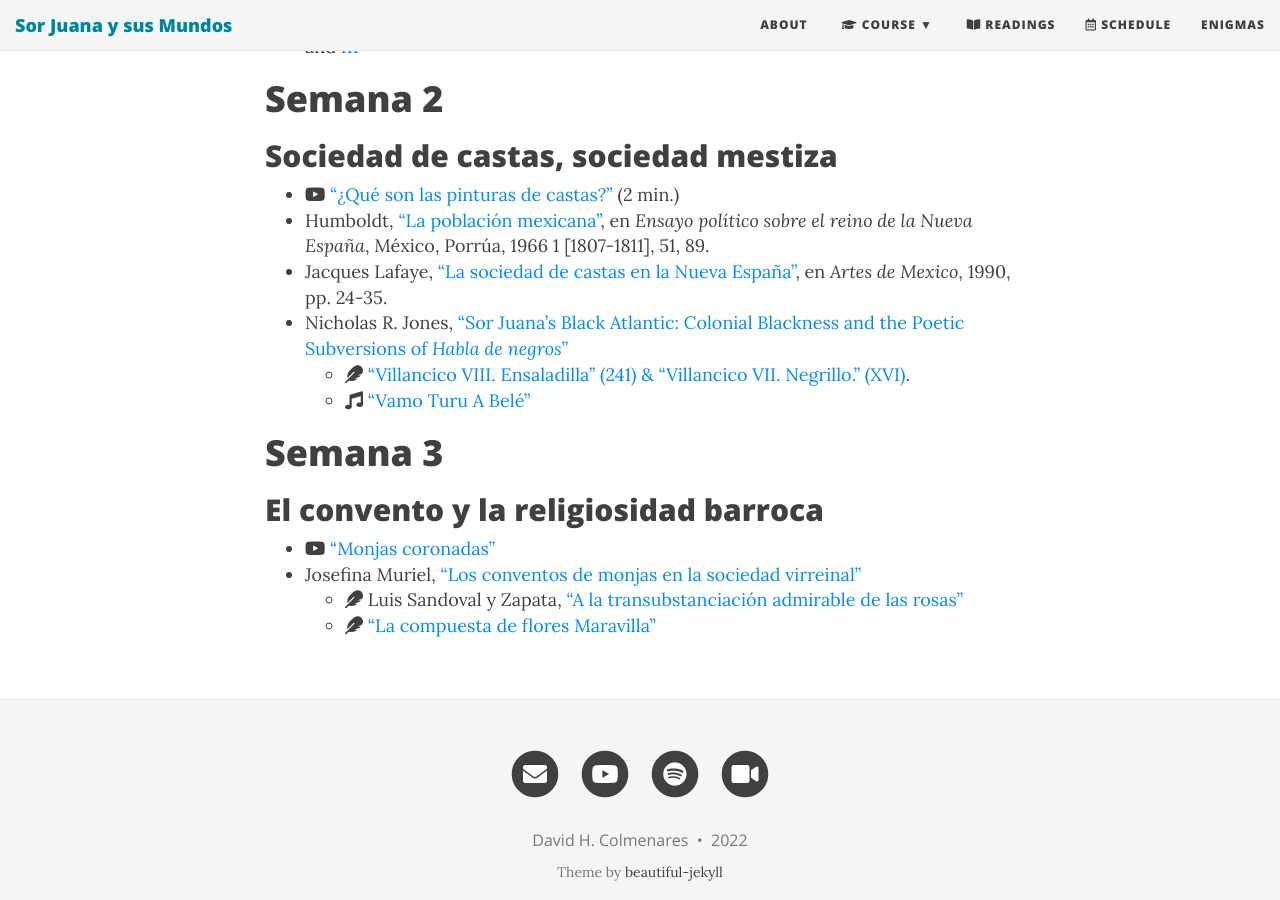
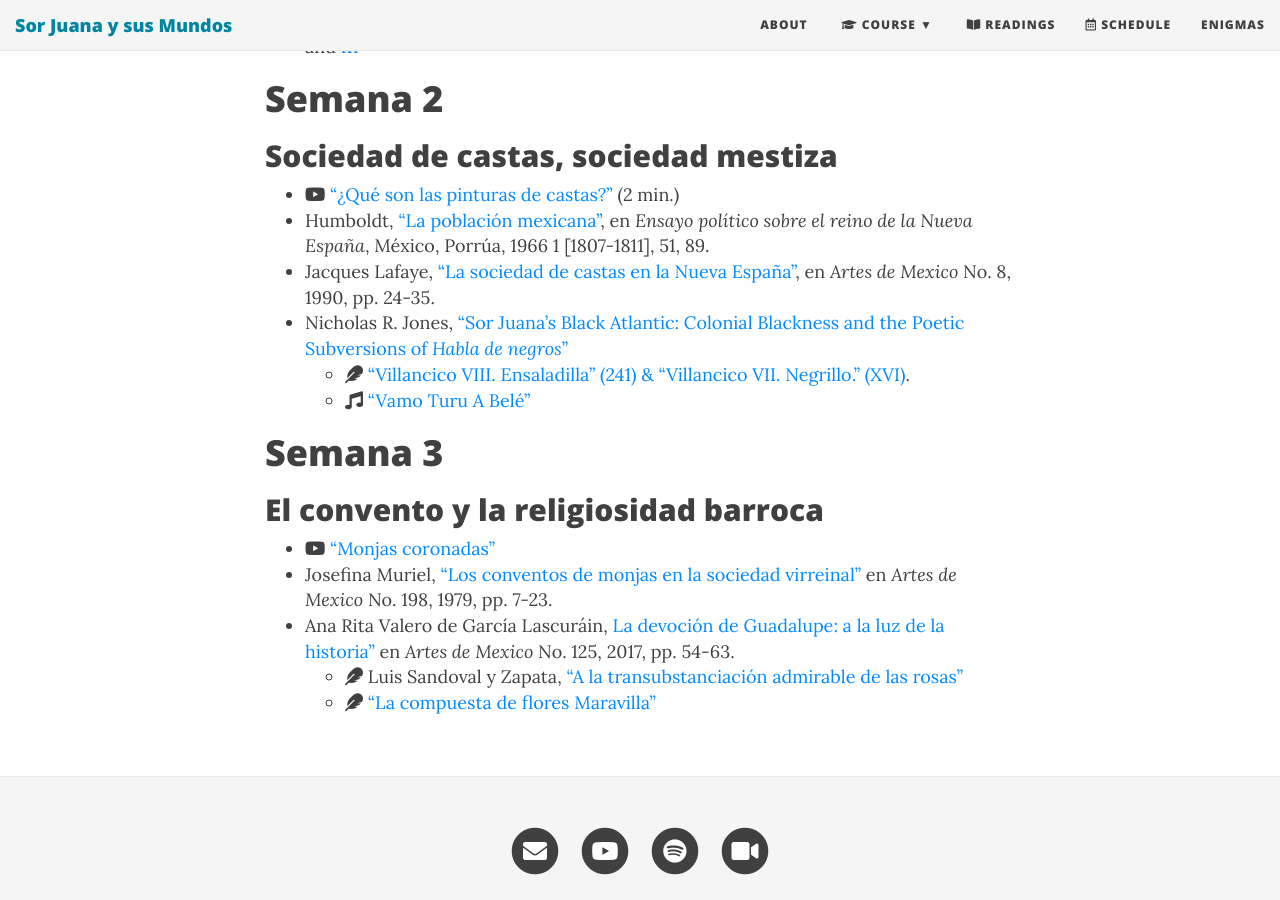
Before and after one commit to Hipomenes/sorjuana, a Jekyll site: the page built from syllabus.md, in a window 1280 px wide and 900 px high, scrolled down 1173 px. Built offline with Jekyll 4.4.1, drawn with Linux system fonts in a browser that asks for light colours; nearby versions of some CDN libraries.

Commit message:
Update syllabus.md

```diff
--- a/syllabus.md
+++ b/syllabus.md
@@ -31,7 +31,7 @@ bigimg: http://www.ilovelibraries.org/sites/default/files/palafoxianazoom.png
 - <i class="fab fa-youtube"></i> ["¿Qué son las pinturas de castas?"](https://youtu.be/yk6fAcqfvEk) (2 min.)
 - Humboldt, ["La población mexicana"](), en *Ensayo político sobre el reino de la Nueva España*, México, Porrúa, 1966 1
 [1807-1811], 51, 89.
-- Jacques Lafaye, ["La sociedad de castas en la Nueva España"]( http://ezproxy.bu.edu/login?url=https://www.jstor.org/stable/24326827 ), en *Artes de Mexico*, 1990, pp. 24-35.
+- Jacques Lafaye, ["La sociedad de castas en la Nueva España"]( http://ezproxy.bu.edu/login?url=https://www.jstor.org/stable/24326827 ), en *Artes de Mexico* No. 8, 1990, pp. 24-35.
 - Nicholas R. Jones, ["Sor Juana's Black Atlantic: Colonial Blackness and the Poetic Subversions of *Habla de negros*"](https://www.google.com/url?sa=t&rct=j&q=&esrc=s&source=web&cd=&ved=2ahUKEwi6mZj_1Mj1AhVQjYkEHW2DBFEQFnoECAcQAQ&url=https%3A%2F%2Fmuse.jhu.edu%2Farticle%2F700593%2Fpdf&usg=AOvVaw2g2W-vGpRPSPx_IM__asF9)
     - <i class="fas fa-feather"></i> ["Villancico VIII. Ensaladilla" (241) & "Villancico VII. Negrillo." (XVI)]().
     - <i class="fas fa-music"></i> ["Vamo Turu A Belé"](https://youtu.be/mZc_OmGwaxg)
@@ -40,6 +40,7 @@ bigimg: http://www.ilovelibraries.org/sites/default/files/palafoxianazoom.png
 ## El convento y la religiosidad barroca
 
 - <i class="fab fa-youtube"></i> ["Monjas coronadas"](https://youtu.be/wnylNhdtx-Q)
-- Josefina Muriel, ["Los conventos de monjas en la sociedad virreinal"](https://bushare-my.sharepoint.com/:b:/g/personal/dhcg_bu_edu/EYgRw9KflY9AjyJXAV6PZF4BtIw_uZdXvMPa48A0DfrtXg?e=aE1I0I)
+- Josefina Muriel, ["Los conventos de monjas en la sociedad virreinal"](https://bushare-my.sharepoint.com/:b:/g/personal/dhcg_bu_edu/EYgRw9KflY9AjyJXAV6PZF4BtIw_uZdXvMPa48A0DfrtXg?e=aE1I0I) en *Artes de Mexico* No. 198, 1979, pp. 7-23.
+-  Ana Rita Valero de García Lascuráin, [La devoción de Guadalupe: a la luz de la historia"]() en *Artes de Mexico* No. 125, 2017, pp. 54-63.
     - <i class="fas fa-feather"></i> Luis Sandoval y Zapata, ["A la transubstanciación admirable de las rosas"]()
     - <i class="fas fa-feather"></i> ["La compuesta de flores Maravilla"]()
```
